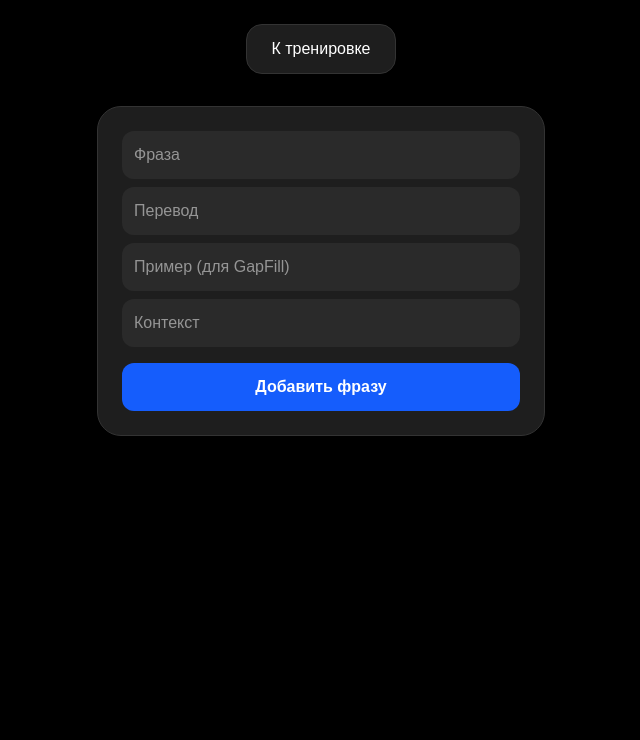
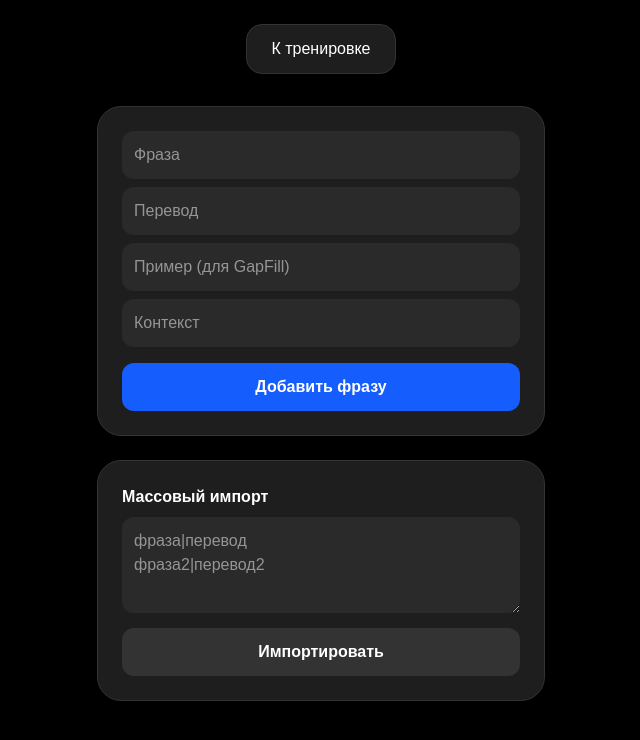
Before and after one commit to PavelSadovskii/phrase-trainer, a Next.js app: page / in a window 1280 px wide. Both pictures are taken after a click on the button "Словарь". Shown: the top 740 px of the page, without its empty margins (319-959 px from the left). Built offline with nearby package versions, Linux system fonts and the light colour scheme.

Commit message:
Добавил массовый импорт

```diff
--- a/app/page.tsx
+++ b/app/page.tsx
@@ -11,7 +11,9 @@ export default function Home() {
   const [isViewingList, setIsViewingList] = useState(false);
   const [isLoaded, setIsLoaded] = useState(false);
   const [mode, setMode] = useState<string>('flashcard');
+
   const [newPhrase, setNewPhrase] = useState({ phrase: '', translation: '', example: '', context: '' });
+  const [importText, setImportText] = useState('');
 
   useEffect(() => {
     const saved = localStorage.getItem('phrase-trainer-data');
@@ -40,6 +42,25 @@ export default function Home() {
     setNewPhrase({ phrase: '', translation: '', example: '', context: '' });
   };
 
+  const handleImport = () => {
+    const lines = importText.split('\n');
+    const newPhrases = lines.map(line => {
+      const [phrase, translation] = line.split('|');
+      return {
+        id: Date.now() + Math.random(),
+        phrase: phrase?.trim(),
+        translation: translation?.trim() || 'Без перевода',
+        nextReview: 0
+      };
+    }).filter(p => p.phrase);
+
+    const updated = [...phrases, ...newPhrases];
+    setPhrases(updated);
+    setDailyQueue([...dailyQueue, ...newPhrases]);
+    localStorage.setItem('phrase-trainer-data', JSON.stringify(updated));
+    setImportText('');
+  };
+
   const handleReview = (isKnown: boolean) => {
     if (isKnown) {
       setDailyQueue(prev => prev.slice(1));
@@ -62,7 +83,6 @@ export default function Home() {
         {isViewingList ? "К тренировке" : "Словарь"}
       </button>
 
-      {/* Прогресс-бар */}
       {!isViewingList && currentPhrase && (
         <div className="w-full max-w-md mb-6 flex justify-between items-center text-gray-400 text-sm">
           <span>Осталось повторить: {dailyQueue.length}</span>
@@ -72,18 +92,31 @@ export default function Home() {
         </div>
       )}
 
-      {/* Форма добавления */}
       {isViewingList && (
-        <div className="w-full max-w-md bg-[#1e1e1e] p-6 rounded-3xl mb-6 border border-[#333]">
-          <input className="w-full p-3 bg-[#2a2a2a] rounded-xl mb-2" placeholder="Фраза" value={newPhrase.phrase} onChange={e => setNewPhrase({...newPhrase, phrase: e.target.value})} />
-          <input className="w-full p-3 bg-[#2a2a2a] rounded-xl mb-2" placeholder="Перевод" value={newPhrase.translation} onChange={e => setNewPhrase({...newPhrase, translation: e.target.value})} />
-          <input className="w-full p-3 bg-[#2a2a2a] rounded-xl mb-2" placeholder="Пример (для GapFill)" value={newPhrase.example} onChange={e => setNewPhrase({...newPhrase, example: e.target.value})} />
-          <input className="w-full p-3 bg-[#2a2a2a] rounded-xl mb-4" placeholder="Контекст" value={newPhrase.context} onChange={e => setNewPhrase({...newPhrase, context: e.target.value})} />
-          <button onClick={addPhrase} className="w-full bg-blue-600 py-3 rounded-xl font-bold">Добавить фразу</button>
+        <div className="w-full max-w-md">
+          {/* Форма добавления */}
+          <div className="bg-[#1e1e1e] p-6 rounded-3xl mb-6 border border-[#333]">
+            <input className="w-full p-3 bg-[#2a2a2a] rounded-xl mb-2" placeholder="Фраза" value={newPhrase.phrase} onChange={e => setNewPhrase({...newPhrase, phrase: e.target.value})} />
+            <input className="w-full p-3 bg-[#2a2a2a] rounded-xl mb-2" placeholder="Перевод" value={newPhrase.translation} onChange={e => setNewPhrase({...newPhrase, translation: e.target.value})} />
+            <input className="w-full p-3 bg-[#2a2a2a] rounded-xl mb-2" placeholder="Пример (для GapFill)" value={newPhrase.example} onChange={e => setNewPhrase({...newPhrase, example: e.target.value})} />
+            <input className="w-full p-3 bg-[#2a2a2a] rounded-xl mb-4" placeholder="Контекст" value={newPhrase.context} onChange={e => setNewPhrase({...newPhrase, context: e.target.value})} />
+            <button onClick={addPhrase} className="w-full bg-blue-600 py-3 rounded-xl font-bold">Добавить фразу</button>
+          </div>
+
+          {/* Блок импорта */}
+          <div className="bg-[#1e1e1e] p-6 rounded-3xl mb-6 border border-[#333]">
+            <h3 className="font-bold mb-2">Массовый импорт</h3>
+            <textarea
+              className="w-full p-3 bg-[#2a2a2a] rounded-xl text-white mb-2 h-24"
+              placeholder="фраза|перевод&#10;фраза2|перевод2"
+              value={importText}
+              onChange={e => setImportText(e.target.value)}
+            />
+            <button onClick={handleImport} className="w-full bg-[#333] py-3 rounded-xl font-bold">Импортировать</button>
+          </div>
         </div>
       )}
 
-      {/* Контент */}
       {isViewingList ? (
         <div className="w-full max-w-md space-y-3">
           {phrases.map(p => (
```
